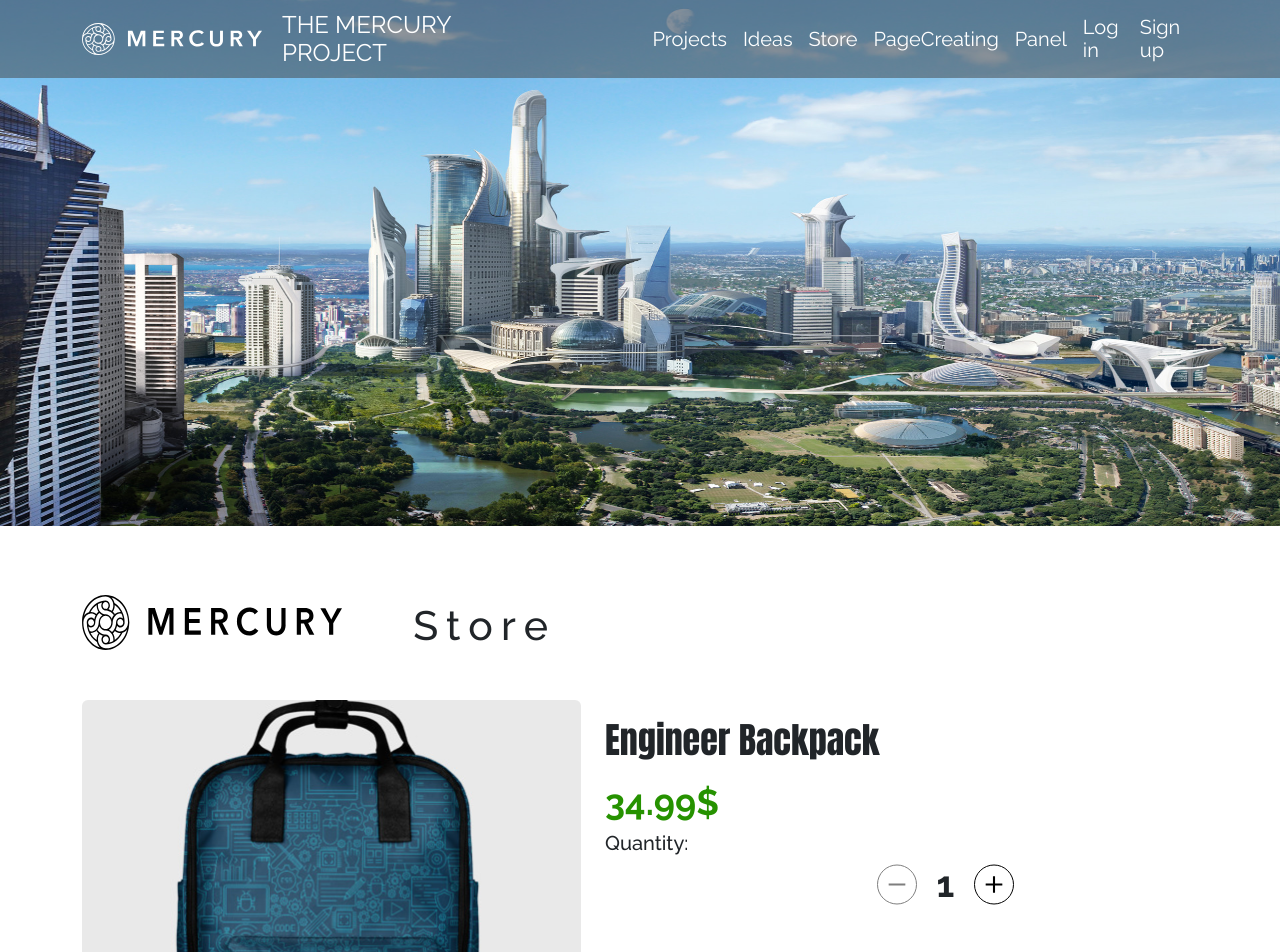
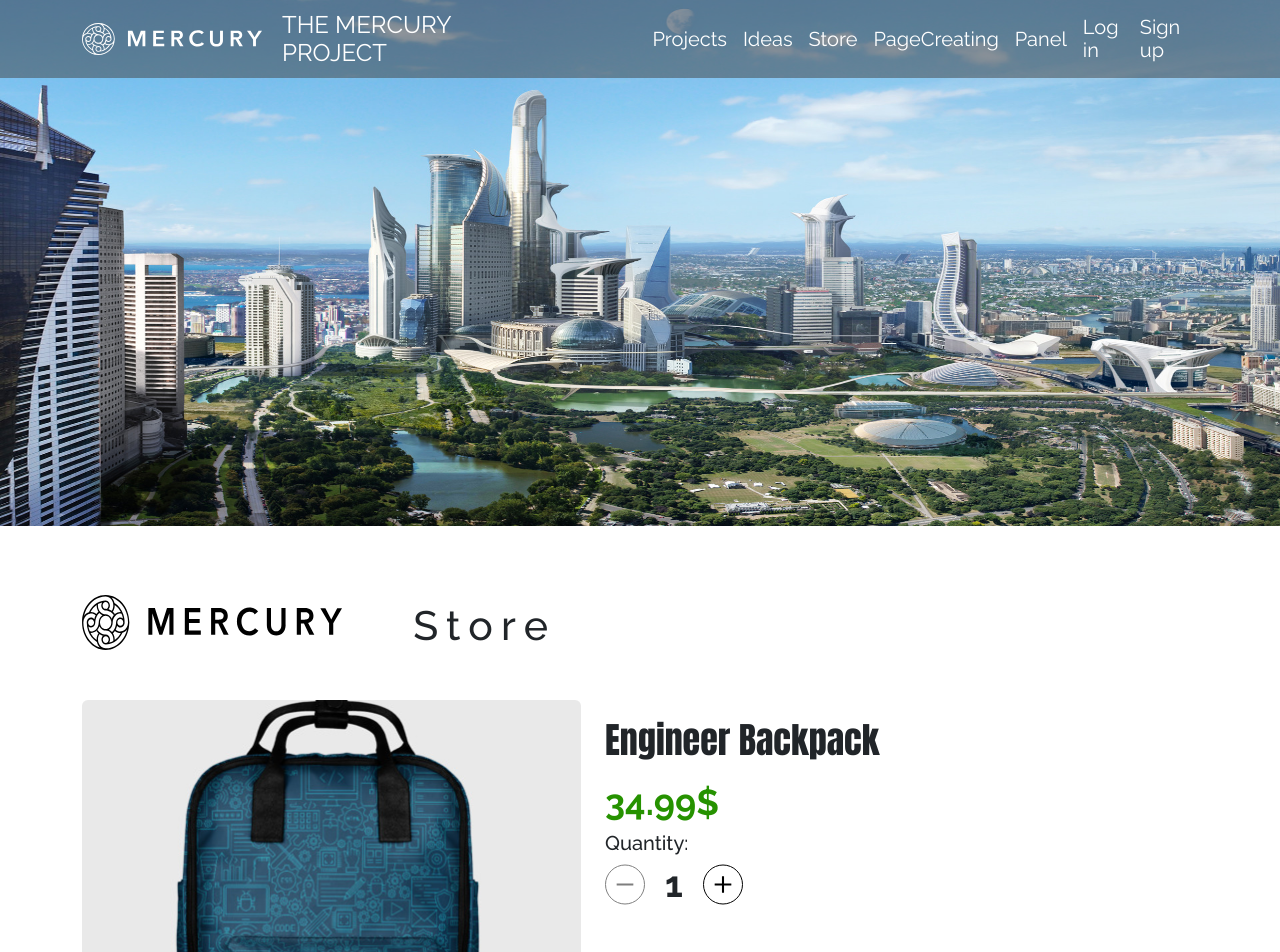
Before and after one commit to SilverMoon17/MercuryProject-frontend-Own, a React (Create React App) app: page /product in a window 1280 px wide. Shown: the top 952 px of the page. Built offline with nearby package versions, Linux system fonts and the light colour scheme.

Commit message:
Update Product.js

```diff
--- a/src/components/pages/Product/Product.js
+++ b/src/components/pages/Product/Product.js
@@ -53,7 +53,7 @@
                         <h3 className="product-title">Engineer Backpack</h3>
                         <span className="product-price">34.99$</span>
                         <p className="quantity-text">Quantity:</p>
-                        <div className="quantity-block d-flex align-items-center">
+                        <div className=" d-flex align-items-center">
                             <Button
                             style={{backgroundColor: "transparent", border: "none", padding:0}}
                             onClick={() => decrease()}
```
